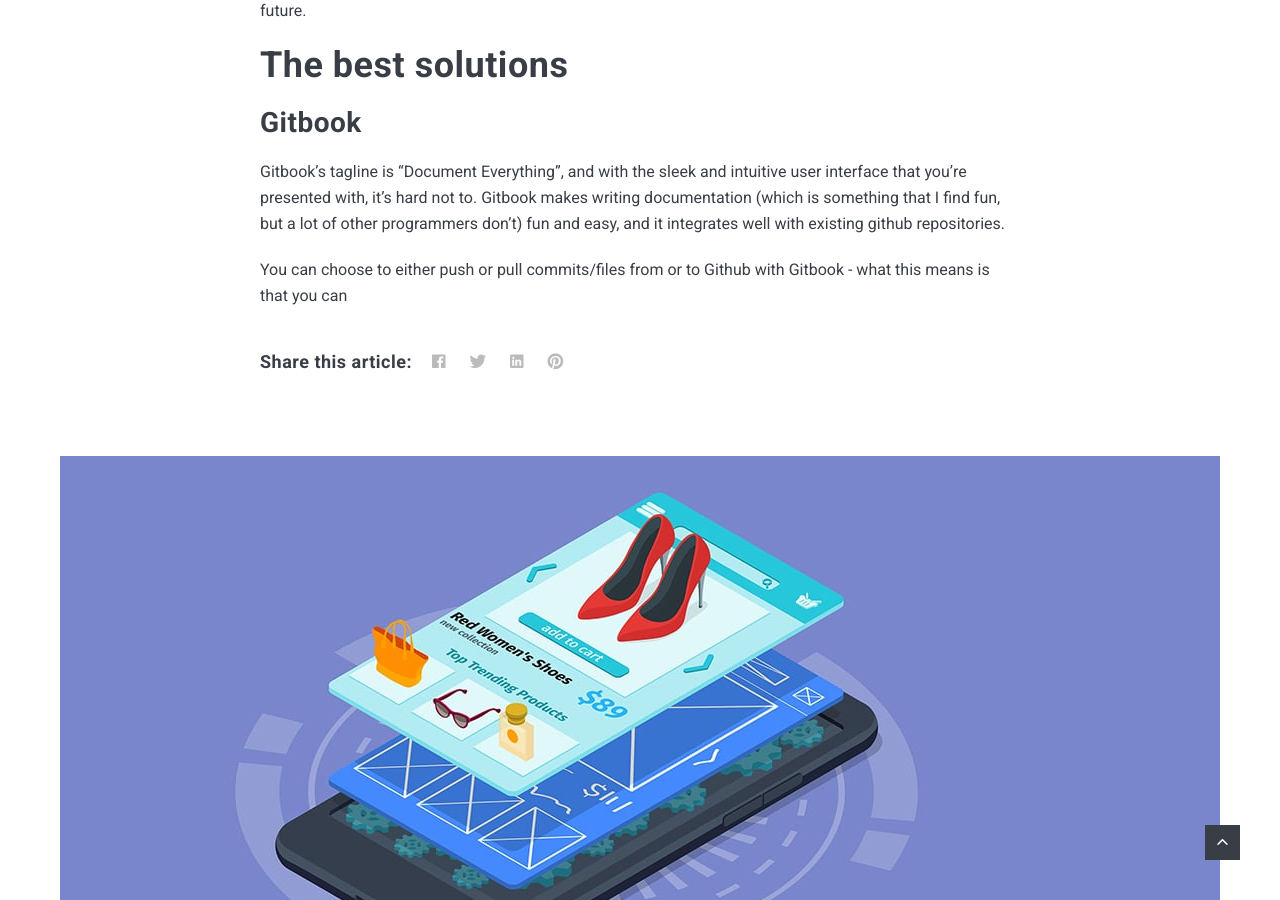
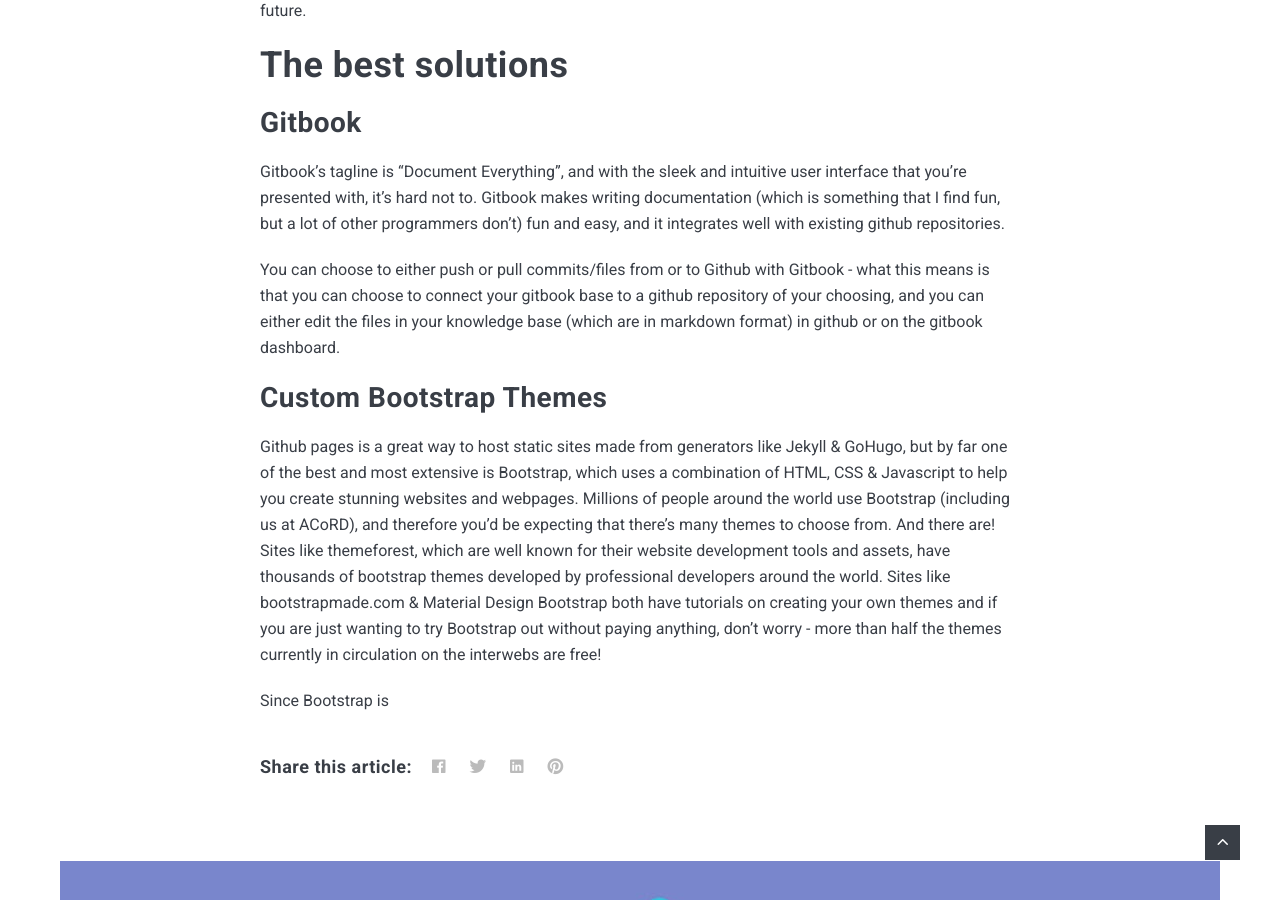
Before and after one commit to Gizmotronn/acord-robotics.github11, a Jekyll site: the page built from _posts/2018-07-17-time-to-givegifts-to-everyone.markdown, in a window 1280 px wide and 900 px high, scrolled down 1953 px. Built offline with Jekyll 4.4.1, drawn with Linux system fonts in a browser that asks for light colours; nearby versions of some CDN libraries; comment, search, counter and statistics services are not loaded.

Commit message:
Update 2018-07-17-time-to-givegifts-to-everyone.markdown

```diff
--- a/_posts/2018-07-17-time-to-givegifts-to-everyone.markdown
+++ b/_posts/2018-07-17-time-to-givegifts-to-everyone.markdown
@@ -22,4 +22,9 @@
 ## Gitbook
 Gitbook's tagline is "Document Everything", and with the sleek and intuitive user interface that you're presented with, it's hard not to. Gitbook makes writing documentation (which is something that I find fun, but a lot of other programmers don't) fun and easy, and it integrates well with existing github repositories.
 
-You can choose to either push or pull commits/files from or to Github with Gitbook - what this means is that you can
+You can choose to either push or pull commits/files from or to Github with Gitbook - what this means is that you can choose to connect your gitbook base to a github repository of your choosing, and you can either edit the files in your knowledge base (which are in markdown format) in github or on the gitbook dashboard.
+
+## Custom Bootstrap Themes
+Github pages is a great way to host static sites made from generators like Jekyll & GoHugo, but by far one of the best and most extensive is Bootstrap, which uses a combination of HTML, CSS & Javascript to help you create stunning websites and webpages. Millions of people around the world use Bootstrap (including us at ACoRD), and therefore you'd be expecting that there's many themes to choose from. And there are! Sites like themeforest, which are well known for their website development tools and assets, have thousands of bootstrap themes developed by professional developers around the world. Sites like bootstrapmade.com & Material Design Bootstrap both have tutorials on creating your own themes and if you are just wanting to try Bootstrap out without paying anything, don't worry - more than half the themes currently in circulation on the interwebs are free!
+
+Since Bootstrap is
```
